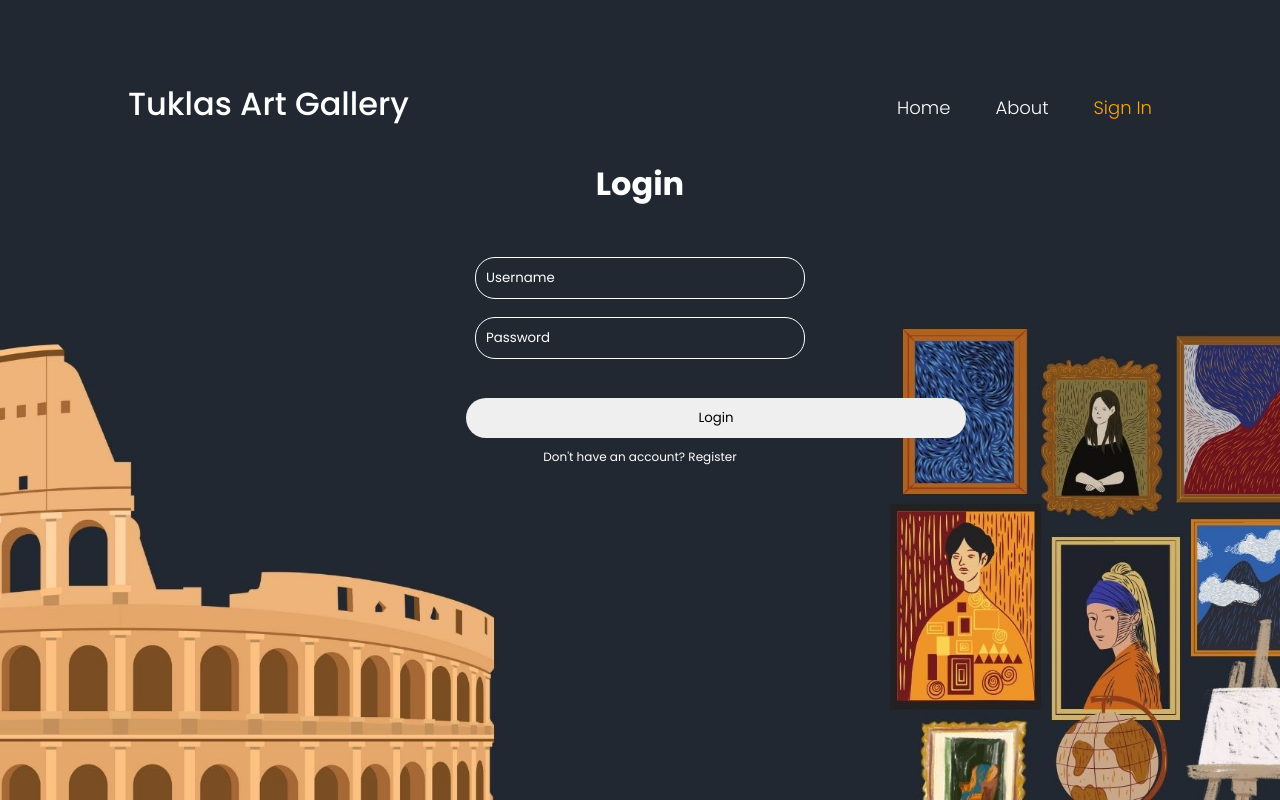
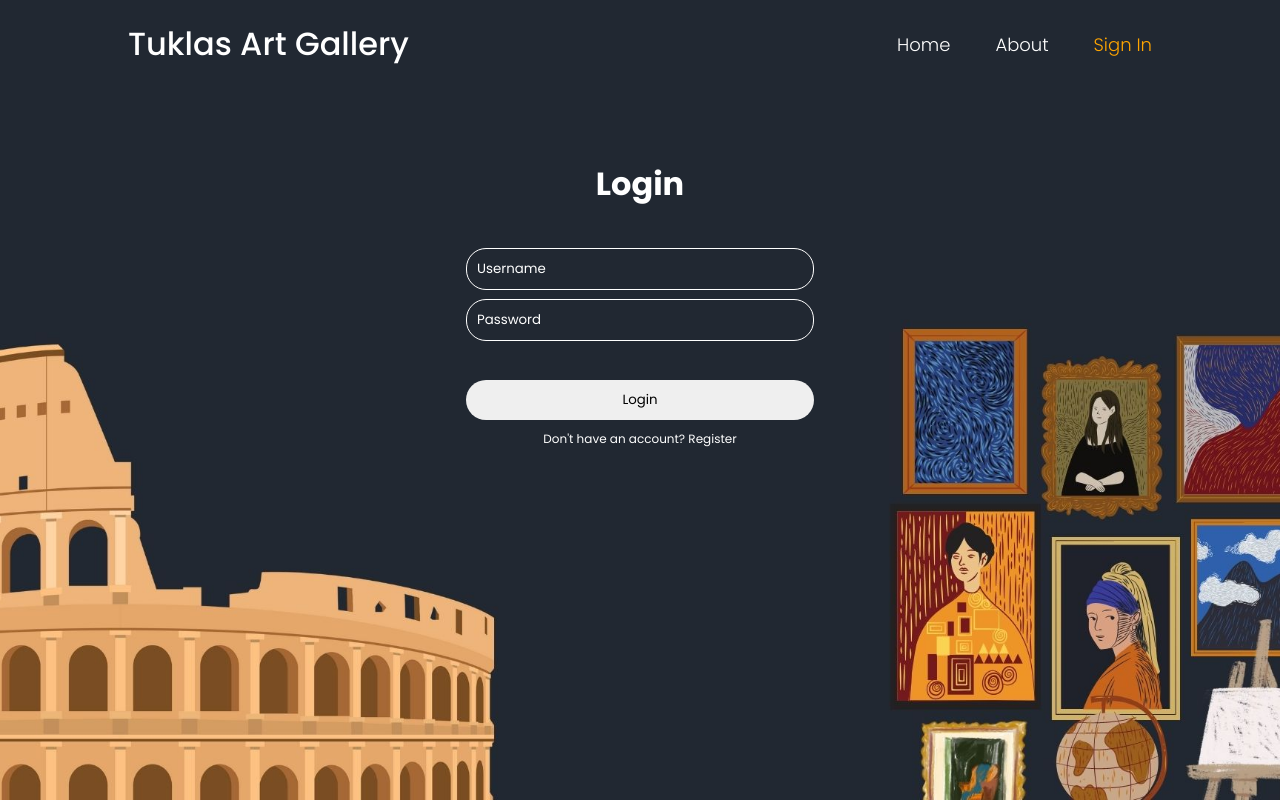
Before and after one commit to kyoshie/Tuklas-Frontend, a React (Vite) app: page /login in a window 1280 px wide. Built offline with nearby package versions, Linux system fonts and the light colour scheme.

Commit message:
fix: fixed nav and login

```diff
--- a/src/components/Navbar/Navbar.css
+++ b/src/components/Navbar/Navbar.css
@@ -1,4 +1,4 @@
-.header {
+.nav-header {
     position: fixed;
     top: 0;
     left: 0;
--- a/src/components/Navbar/Navbar.jsx
+++ b/src/components/Navbar/Navbar.jsx
@@ -11,7 +11,7 @@ const Navbar = () => {
   }
 
   return(
-    <header className="header">
+    <header className="nav-header">
       <a href="/" className="name">Tuklas Art Gallery</a>
       <nav className="navbar">
         <a href="/" className={location.pathname === '/' ? 'active' : ''}> Home </a>
--- a/src/pages/LoginPage/LoginPage.css
+++ b/src/pages/LoginPage/LoginPage.css
@@ -12,7 +12,7 @@
     height: 40px;
     border: none;
     border-radius: 30px;
-    width: 500px;
+    width: 100%;
 }
 
 .login-signup-button:hover {
@@ -34,3 +34,28 @@
 .undertext:hover {
     text-decoration: underline;
 }
+
+.login-modal {
+    display: flex;
+    flex-direction: column;
+    padding: 0px 8px 0px 8px;
+}
+
+.login-inner-container {
+    background-color: transparent;
+    height: 500px;
+    border-radius: 2px;
+    padding: 10px;
+    width: 30%;
+}
+
+.login-register-input {
+    padding: 10px;
+    margin-bottom: 9px;
+    border-radius: 20px;
+    border: solid 1px white;
+    background: none;
+    color: white;
+    outline: none;
+    width: 100%;
+}
--- a/src/pages/LoginPage/LoginPage.jsx
+++ b/src/pages/LoginPage/LoginPage.jsx
@@ -8,41 +8,24 @@ const LoginPage = () => {
     setIsLogin(!isLogin);
   };
 
-  const modalStyle = {display: "flex", flexDirection: "column", padding: "0px 8px 0px 8px"};
-  const inputStyle = {
-    padding: "10px",
-    margin: "9px",
-    borderRadius: "20px",
-    border: "solid 1px white",
-    background: "none",
-    color: "white",
-    outline: "none",
-  };
-
   return (
     <div className="container">
-      <div style={{
-        backgroundColor: "transparent",
-        height: "500px",
-        borderRadius: "2px",
-        padding: "10px",
-        width: "30%",
-      }}>
+      <div className="login-inner-container">
         <h1 style={{textAlign: "center", marginBottom: "40px"}}>{isLogin ? "Login" : "Register"}</h1>
         {
           isLogin ? (
-            <div style={modalStyle}>
-              <input style={inputStyle} type="text" placeholder="Username" />
-              <input style={inputStyle} type="password" placeholder="Password" />
+            <div className="login-modal">
+              <input className="login-register-input" type="text" placeholder="Username" />
+              <input className="login-register-input" type="password" placeholder="Password" />
               <button className="login-signup-button" onClick={() => location.href = "/home"}>Login</button>
               <p class="undertext" onClick={toggleLoginRegister}>Don't have an account? Register</p>
             </div>
           ) : (
-            <div style={modalStyle}>
-              <input style={inputStyle} type="text" placeholder="Firstname" />
-              <input style={inputStyle} type="text" placeholder="Lastname" />
-              <input style={inputStyle} type="text" placeholder="Username" />
-              <input style={inputStyle} type="password" placeholder="Password" />
+            <div className="login-modal">
+              <input className="login-register-input" type="text" placeholder="Firstname" />
+              <input className="login-register-input" type="text" placeholder="Lastname" />
+              <input className="login-register-input" type="text" placeholder="Username" />
+              <input className="login-register-input" type="password" placeholder="Password" />
               <button className="login-signup-button">Register</button>
               <p className="undertext" onClick={toggleLoginRegister}>Already have an account? Login</p>
             </div>
--- a/src/router.jsx
+++ b/src/router.jsx
@@ -23,8 +23,8 @@ export const router = createBrowserRouter([
   {
     path: "/login",
     element: <>
+      <Navbar/>
       <LoginPage />
-      <Navbar/>
     </>
   },
   {
```
